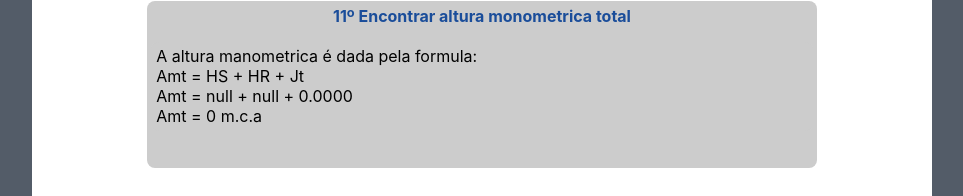
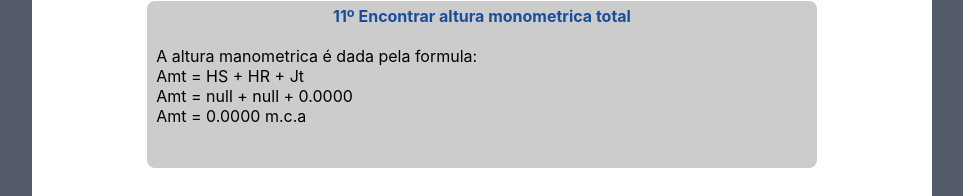
Before and after one commit to guilherme-sperandio/calculator, a Next.js app: page /results in a window 1280 px wide. Shown: the part 1665-1861 px from the top of the page, without its empty margins (158-1121 px from the left). Built offline with nearby package versions, Linux system fonts and the light colour scheme.

Commit message:
add: adicionando react toastyfi

```diff
--- a/package.json
+++ b/package.json
@@ -23,6 +23,7 @@
     "react-icons": "^4.6.0",
     "react-mathquill": "^1.0.2",
     "react-select": "^5.6.1",
+    "react-toastify": "^9.1.1",
     "styled-components": "^5.3.6",
     "typescript": "4.9.3"
   },
--- a/src/pages/_app.tsx
+++ b/src/pages/_app.tsx
@@ -1,11 +1,14 @@
 import "../styles/globals.css";
 import type { AppProps } from "next/app";
+import { ToastContainer } from "react-toastify";
+import "react-toastify/dist/ReactToastify.css";
 import { ResultsProvider } from "../hooks";
 
 export default function App({ Component, pageProps }: AppProps) {
   return (
     <ResultsProvider>
       <Component {...pageProps} />
+      <ToastContainer />
     </ResultsProvider>
   );
 }
--- a/src/pages/index.tsx
+++ b/src/pages/index.tsx
@@ -1,6 +1,7 @@
 import { TextField } from "@mui/material";
 import Select from "react-select";
 import Image from "next/image";
+import { toast } from "react-toastify";
 import { Container, Wrapper, SubmitButton } from "../styles/home";
 import { useState } from "react";
 import { useResults } from "../hooks";
@@ -91,11 +92,11 @@ export default function Home() {
       ls === "" ||
       lr === ""
     ) {
-      console.log("todos os campos devem estar preenchidos");
+      toast.error("todos os campos devem estar preenchidos");
       return;
     }
     if (!connectionsList.length) {
-      console.log("adicione pelomenos uma conexão");
+      toast.error("adicione pelomenos uma conexão");
       return;
     }
 
--- a/src/pages/results.tsx
+++ b/src/pages/results.tsx
@@ -120,11 +120,11 @@ export default function Results() {
                     (Number(ls) + Number(lr) + totalConnection) *
                     0.017
                   ).toFixed(4)}`}</p>
-                  <p>{`Amt = ${
+                  <p>{`Amt = ${(
                     Number(hr) +
                     Number(hs) +
                     (Number(ls) + Number(lr) + totalConnection) * 0.017
-                  } m.c.a`}</p>
+                  ).toFixed(4)} m.c.a`}</p>
                 </div>
               </div>
             </div>
```
Also changed, not shown: 1 other file (tests, documents, lock files or other folders).
